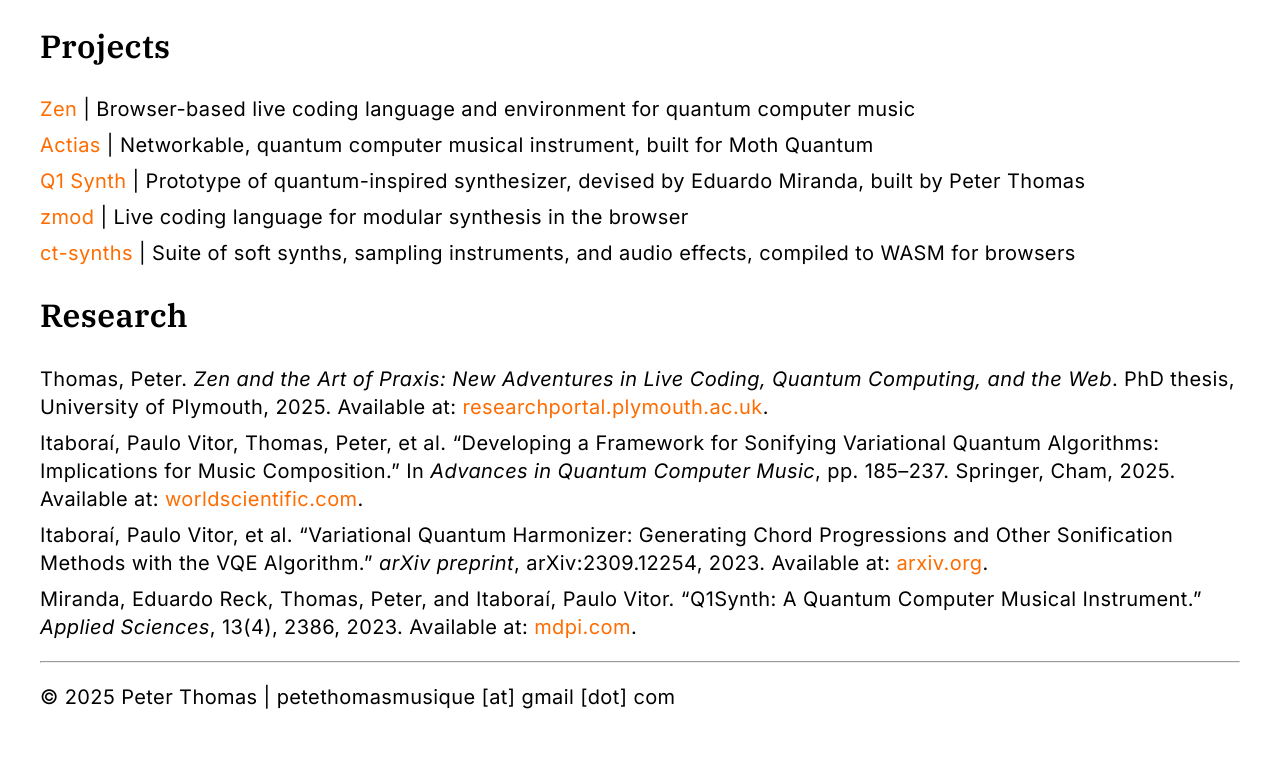
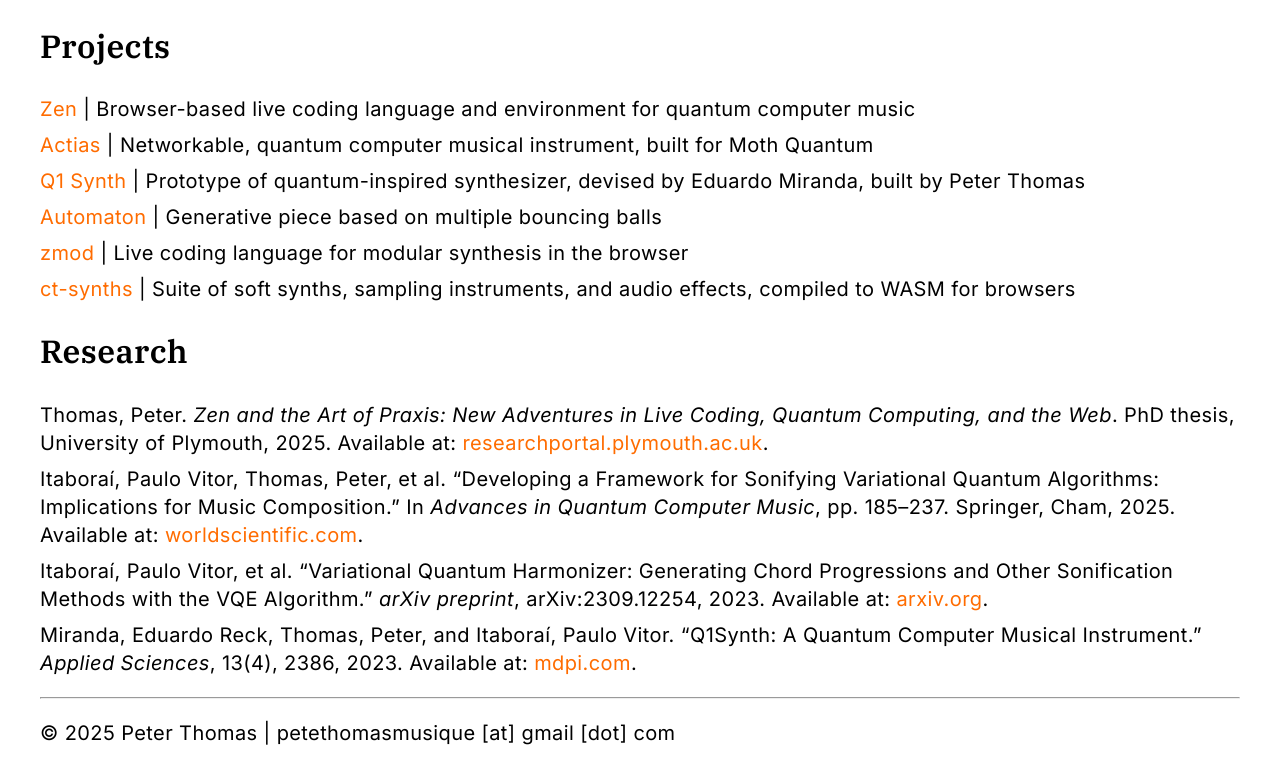
Before and after one commit to cephasteom/website2025, a website built with Vite: page index.html in a window 1280 px wide. Shown: the part 1118-1901 px from the top of the page. Before the commit the page ends 1877 px from the top, so only its background shows below. Built offline with nearby package versions, Linux system fonts and the light colour scheme.

Commit message:
more projects

```diff
--- a/index.html
+++ b/index.html
@@ -81,6 +81,7 @@
         <li><a target="_blank" href="https://zen.cephasteom.co.uk">Zen</a> | Browser-based live coding language and environment for quantum computer music</li>
         <li><a target="_blank" href="https://actias.mothquantum.com/">Actias</a> | Networkable, quantum computer musical instrument, built for Moth Quantum</li>
         <li><a target="_blank" href="https://iccmr-q1synth.cephasteom.co.uk/">Q1 Synth</a> | Prototype of quantum-inspired synthesizer, devised by Eduardo Miranda, built by Peter Thomas</li>
+        <li><a target="_blank" href="https://mots.cephasteom.co.uk/">Automaton</a> | Generative piece based on multiple bouncing balls</li>
         <li><a target="_blank" href="https://github.com/cephasteom/zmod">zmod</a> | Live coding language for modular synthesis in the browser</li>
         <li><a target="_blank" href="https://github.com/cephasteom/ct-synths">ct-synths</a> | Suite of soft synths, sampling instruments, and audio effects, compiled to WASM for browsers</li>
       </ul>
```
